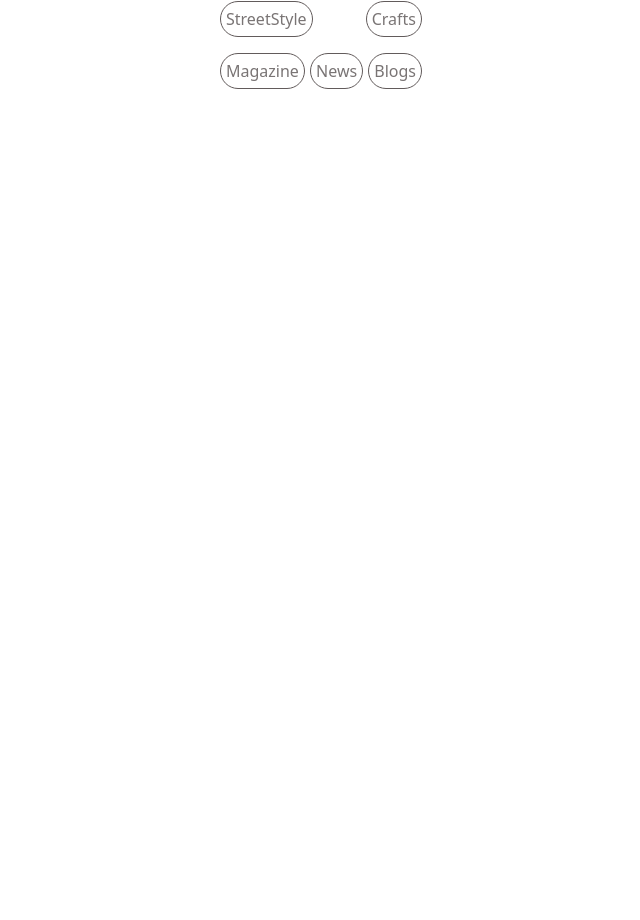
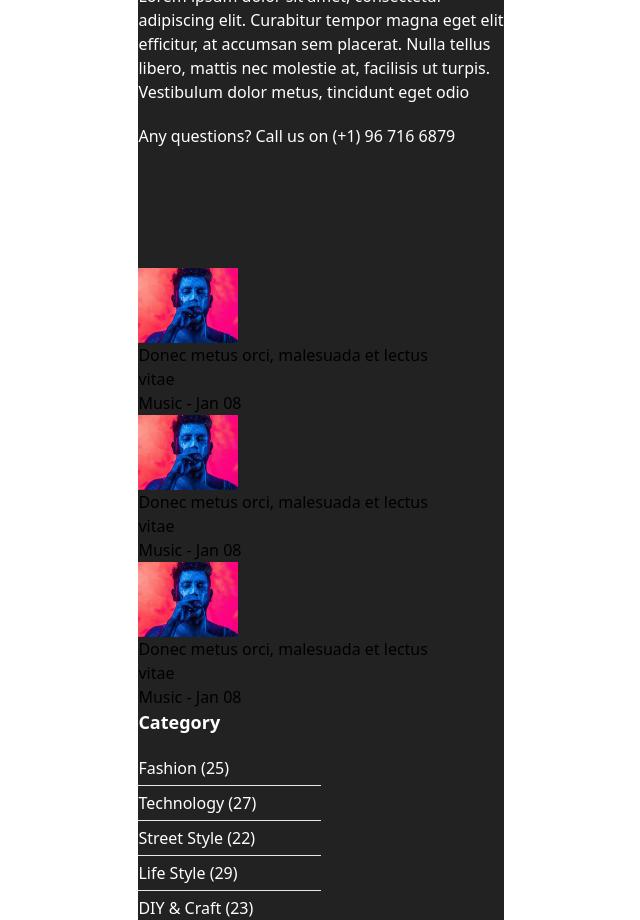
Before and after one commit to SanjoyGorai/mag-news, a React (Vite) app: page / in a window 1280 px wide. Shown: the part 280-1200 px from the top of the page, without its empty margins (319-959 px from the left). Before the commit the page ends 800 px from the top, so only its background shows below. Built offline with nearby package versions, Linux system fonts and the light colour scheme.

Commit message:
basic footer is created

```diff
--- a/package.json
+++ b/package.json
@@ -8,14 +8,16 @@
     "build": "vite build",
     "lint": "eslint . --ext js,jsx --report-unused-disable-directives --max-warnings 0",
     "preview": "vite preview",
-    "san" : "vite"
+    "san": "vite"
   },
   "dependencies": {
     "localforage": "^1.10.0",
     "match-sorter": "^6.3.1",
     "react": "^18.2.0",
     "react-dom": "^18.2.0",
+    "react-icons": "^4.12.0",
     "react-router-dom": "^6.21.1",
+    "react-social-icons": "^6.7.0",
     "sort-by": "^0.0.2"
   },
   "devDependencies": {
--- a/src/componants/Category/PostItemSmall/PostItemSmall.css
+++ b/src/componants/Category/PostItemSmall/PostItemSmall.css
@@ -1,5 +1,5 @@
 .post-container-small{
-    width: 400px;
+    width: 300px;
     align-items: center;
 }
 .post-img{
--- a/src/componants/Footer/Footer.css
+++ b/src/componants/Footer/Footer.css
@@ -0,0 +1,39 @@
+
+footer{
+    background-color: #222222;
+}
+.para-1 {
+    margin-top: 20px;
+    color: white;
+}
+
+.para-2 {
+    margin-top: 20px;
+    color: white;
+}
+.social-icons-container {
+    margin: 30px 0px 30px 0px;
+}
+.icon{
+    width: 24px;
+    margin: 5px;
+}
+
+/* right-section */
+.right-section{
+    color: white;
+}
+.right-section h5{
+    font-size: 18px;
+    font-weight: bold;
+}
+.right-section ul{
+    margin-top: 15px;
+}
+.right-section a{
+    margin-top: 5px;
+}
+.right-section hr{
+    width: 50%;
+    margin-top: 5px;
+}
--- a/src/componants/Footer/Footer.jsx
+++ b/src/componants/Footer/Footer.jsx
@@ -1,8 +1,64 @@
 import React from 'react'
+import './Footer.css'
+import logo from '../../assets/images/icons/logo-02.png'
+import { SocialIcon } from 'react-social-icons'
+import PostItemSmall from '../Category/PostItemSmall/PostItemSmall'
+// import 'react-social-icons/vimeo'
+
 
 const Footer = () => {
+
+
   return (
-    <div>Footer Section</div>
+    <footer className='flex'>
+
+      <div className="left-section">
+        <div className=''>
+          <a href=""><img src={logo} alt="MAGNEWS" /></a>
+        </div>
+
+        <div>
+          <p className='para-1'>Lorem ipsum dolor sit amet, consectetur <br />
+            adipiscing elit. Curabitur tempor magna eget elit <br />
+            efficitur, at accumsan sem placerat. Nulla tellus <br />
+            libero, mattis nec molestie at, facilisis ut turpis. <br />
+            Vestibulum dolor metus, tincidunt eget odio</p>
+          <p className='para-2'>Any questions? Call us on (+1) 96 716 6879</p>
+          <div className='social-icons-container'>
+            <SocialIcon url="www.facebook.com" bgColor='yellow' className='icon' />
+            <SocialIcon url='www.twitter.com' className='icon' />
+            <SocialIcon url='www.pinterest.com' className='icon' />
+            <SocialIcon url='www.vimeo.' className='icon' />
+            <SocialIcon url='www.youtube.' className='icon' />
+          </div>
+        </div>
+      </div>
+
+      <div className="middle-section">
+        <PostItemSmall />
+        <PostItemSmall />
+        <PostItemSmall />
+      </div>
+
+      <div className="right-section">
+        <div>
+          <h5>Category</h5>
+        </div>
+        <ul>
+          <li><a href="">Fashion (25)</a></li>
+          <hr />
+          <li><a href="">Technology (27)</a></li>
+          <hr />
+          <li><a href="">Street Style (22)</a></li>
+          <hr />
+          <li><a href="">Life Style (29)</a></li>
+          <hr />
+          <li><a href="">DIY & Craft (23)</a></li>
+        </ul>
+      </div>
+
+      <div className='sub-footer'></div>
+    </footer>
   )
 }
 
--- a/src/componants/Home/Home.jsx
+++ b/src/componants/Home/Home.jsx
@@ -12,6 +12,7 @@ import SectionHeading from '../RightSection/SectionHeading/SectionHeading'
 import SectionLinks from '../RightSection/SectionLinks/SectionLinks'
 import Subscribe from '../RightSection/Subscribe/Subscribe'
 import Tags from '../RightSection/Tags/Tags'
+import Footer from '../Footer/Footer'
 
 
 const Home = () => {
@@ -29,7 +30,8 @@ const Home = () => {
                     {/* <Category/> */}
                     {/* <SectionLinks/> */}
                     {/* <Subscribe/> */}
-                    <Tags />
+                    {/* <Tags /> */}
+                    <Footer/>
                 </div>
             </div>
         </>
```
Also changed, not shown: 1 other file (tests, documents, lock files or other folders).
